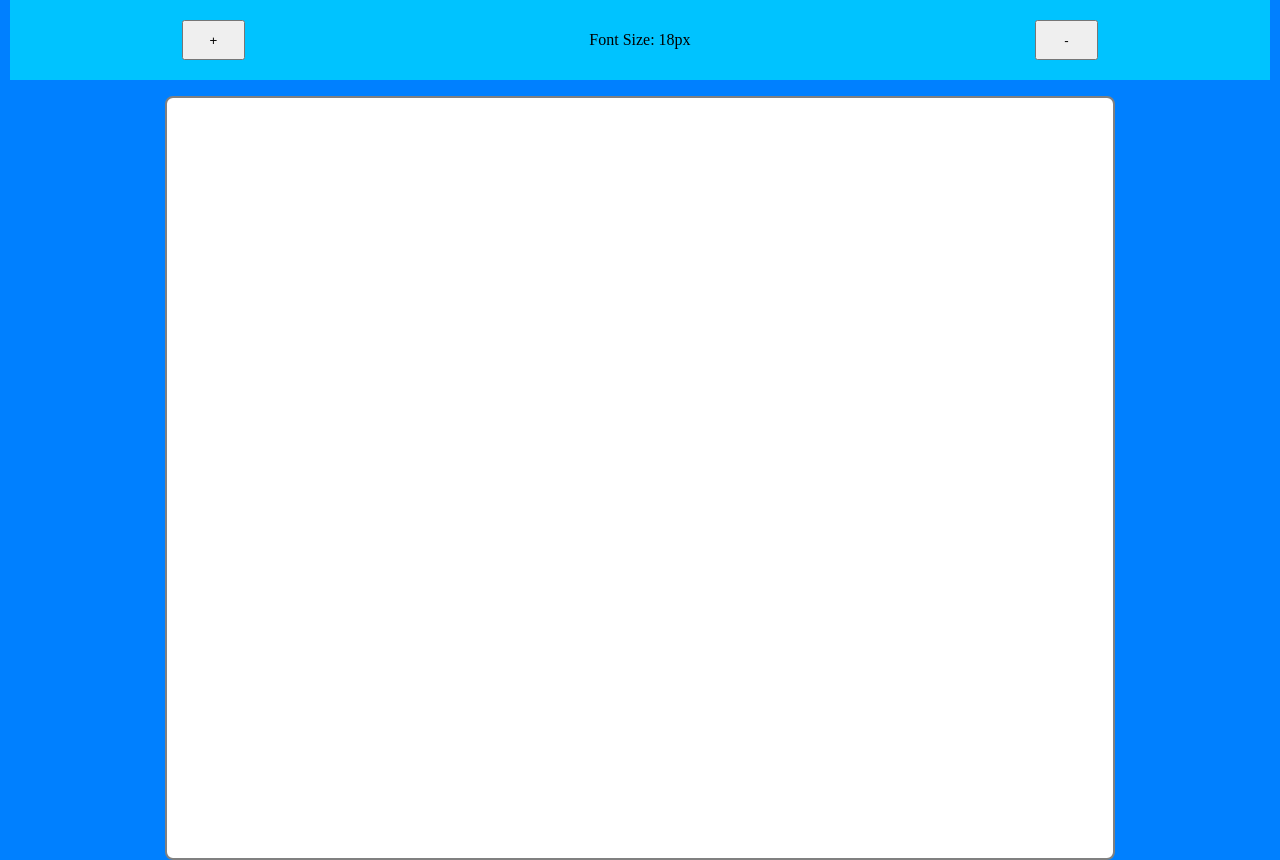
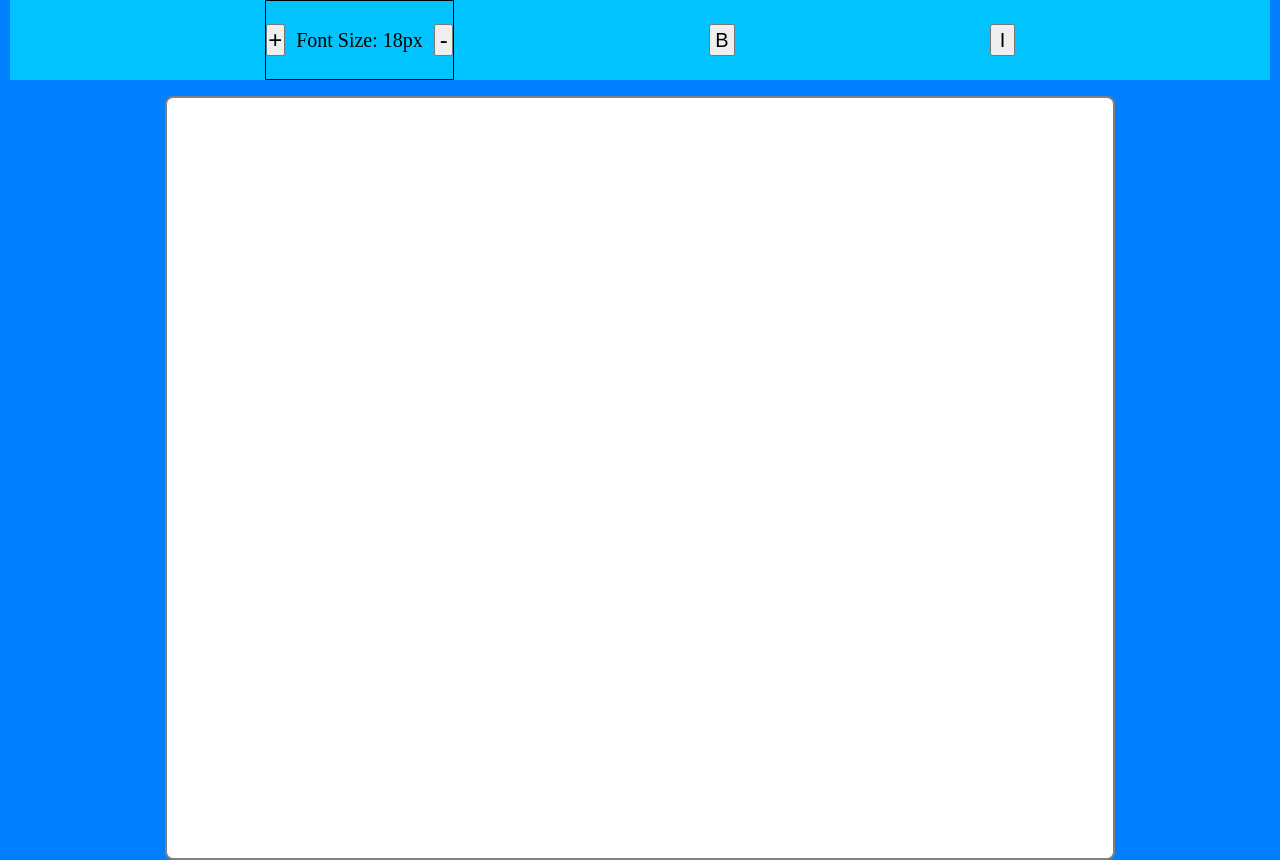
Before and after one commit to bhuwan1301/TextEditor, a plain HTML site: page index.html in a window 1280 px wide. Drawn offline with Linux system fonts and the light colour scheme.

Commit message:
added bold and italic buttons

```diff
--- a/index.html
+++ b/index.html
@@ -1,18 +1,29 @@
 <!DOCTYPE html>
 <html lang="en">
+
 <head>
     <meta charset="UTF-8">
     <meta name="viewport" content="width=device-width, initial-scale=1.0">
     <title>TextEditor</title>
     <link rel="stylesheet" href="style/style.css">
 </head>
+
 <body>
 
     <div id="menu">
 
-        <button class="fontSizeButton" id="fontInc">+</button>
-        <p id="displayFontSize"></p>
-        <button class="fontSizeButton" id="fontDec">-</button>
+        <div class="fontSizeControl">
+
+            <button class="fontSizeButton" id="fontInc">+</button>
+            <p id="displayFontSize"></p>
+            <button class="fontSizeButton" id="fontDec">-</button>
+
+        </div>
+
+
+        <button class="fontStyleButton" id="makeBold">B</button>
+        <button class="fontStyleButton" id="makeItalic">I</button>
+
 
     </div>
 
@@ -22,4 +33,5 @@
 
     <script src="script.js"></script>
 </body>
+
 </html>
--- a/script.js
+++ b/script.js
@@ -55,4 +55,11 @@ document.addEventListener('DOMContentLoaded', ()=>{
     document.getElementById("fontDec").addEventListener("click",()=>{
         decreaseFontSize();
     })
+
+    document.getElementById("makeBold").addEventListener("click", ()=>{
+        document.execCommand("bold");
+    })
+    document.getElementById("makeItalic").addEventListener("click", ()=>{
+        document.execCommand("italic");
+    })
 })
--- a/style/style.scss
+++ b/style/style.scss
@@ -19,16 +19,38 @@ body{
     margin: auto;
     display: flex;
     justify-content: space-evenly;
+    align-items: center;
+}
+
+.fontSizeControl{
+    display: flex;
+    justify-content: space-between;
+    align-items: center;
+    width: 15%;
+    height: 100%;
+    border: 1px solid black;
 }
 
 #displayFontSize{
-    margin: auto;
+    font-size: 2.5vh;
 }
 
 .fontSizeButton{
-    height: 50%;
-    margin: auto;
-    width: 5%;
+    height: 40%;
+    width: 10%;
+    font-size: 3vh;
+    display: flex;
+    align-items: center;
+    justify-content: center;
+}
+
+.fontStyleButton{
+    width: 2%;
+    height: 40%;
+    font-size: 2.5vh;
+    display: flex;
+    align-items: center;
+    justify-content: center;
 }
 
 #page {
```
Also changed, not shown: style/style.css, 1 other file.
